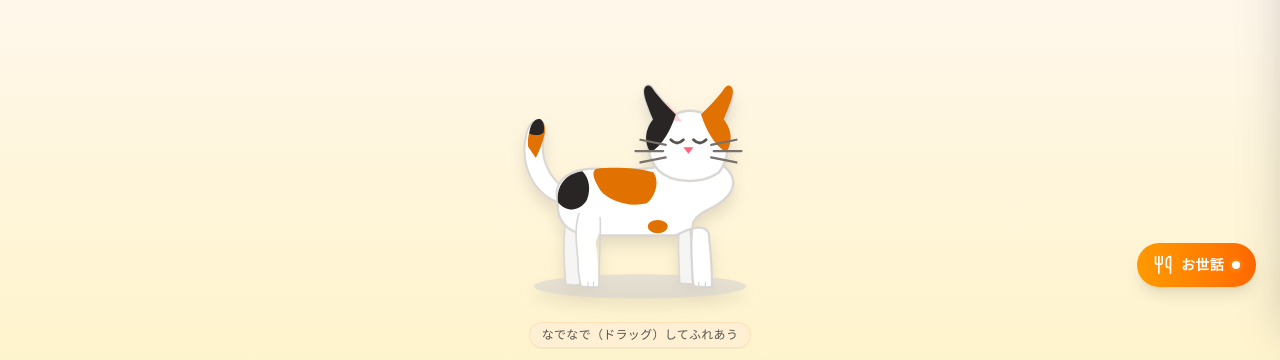
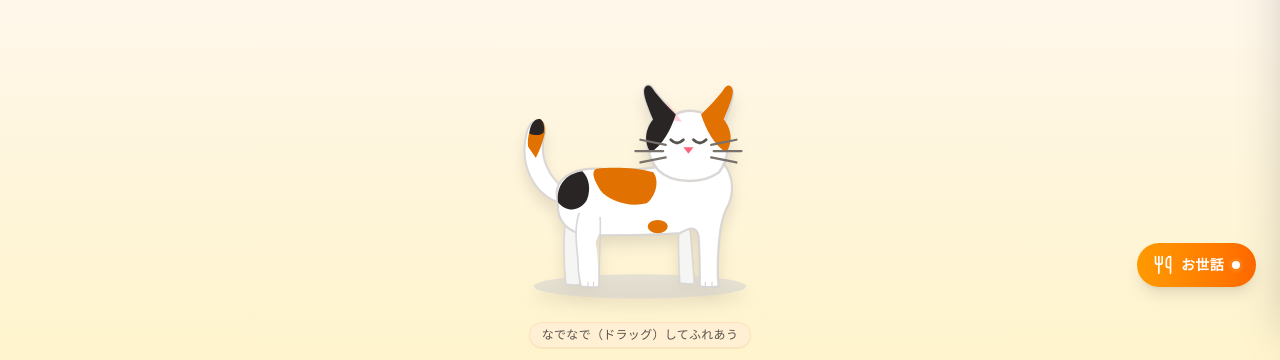
Before and after one commit to chyu25501-sudo/cat-room, a React (Vite) app: page / in a window 1280 px wide. Both pictures are taken after a click on the radio button 687 px from the left and 158 px from the top of the page. Shown: the part 481-841 px from the top of the page. Built offline with nearby package versions, Linux system fonts and the light colour scheme.

Commit message:
fix: 三毛猫の右前足真上に肩・胸の体を配置し、自然な立ち姿へ再構成

```diff
--- a/src/components/cats/CalicoCat.tsx
+++ b/src/components/cats/CalicoCat.tsx
@@ -85,21 +85,20 @@ export const CalicoCat: React.FC<CatShapeProps> = ({
       />
 
       {/* ===== 胴体・首筋・右前足（シームレスに一体化した輪郭線） ===== */}
-      {/* 首筋は右上（喉元）から外側へ豊かに丸みを帯びて前足前面へ自然に繋がり、体と前足を途切れさせません */}
+      {/* 右前足の真上に肩・胸の体をしっかり配置し、首筋から前足前面へ滑らかに一体化 */}
       <path
         d="
           M 56 116
           C 50 96 68 84 95 86
           C 125 88 152 86 174 76
-          C 184 72 196 74 204 82
-          C 220 94 216 108 200 118
-          C 190 124 182 126 178 134
-          C 176 146 176 160 177 174
-          C 177 182 178 191 179 192
-          C 186 193 194 193 195 192
-          C 195 180 194 162 192 144
-          C 189 136 178 138 162 146
-          C 138 146 114 146 84 146
+          C 186 74 198 76 206 82
+          C 214 92 216 108 208 122
+          C 204 130 202 142 201 156
+          C 200 170 200 184 201 192
+          C 195 193 189 193 184 192
+          C 184 180 184 164 183 148
+          C 182 138 176 138 166 144
+          C 142 146 114 146 84 146
           C 66 144 54 134 56 116 Z
         "
         className="fill-white stroke-stone-300/90"
@@ -175,7 +174,7 @@ export const CalicoCat: React.FC<CatShapeProps> = ({
       <path d="M 83 188 L 83 192 M 88 188 L 88 192" stroke="#d6d3d1" strokeWidth="1" strokeLinecap="round" />
 
       {/* 右前足の爪先ディテール */}
-      <path d="M 183 188 L 183 192 M 189 188 L 189 192" stroke="#d6d3d1" strokeWidth="1" strokeLinecap="round" />
+      <path d="M 189 188 L 189 192 M 195 188 L 195 192" stroke="#d6d3d1" strokeWidth="1" strokeLinecap="round" />
 
       {/* ===== 頭部と耳（正面向き：右側に位置し、首筋は右上から左下へと滑らかに繋がる） ===== */}
       <g
```
